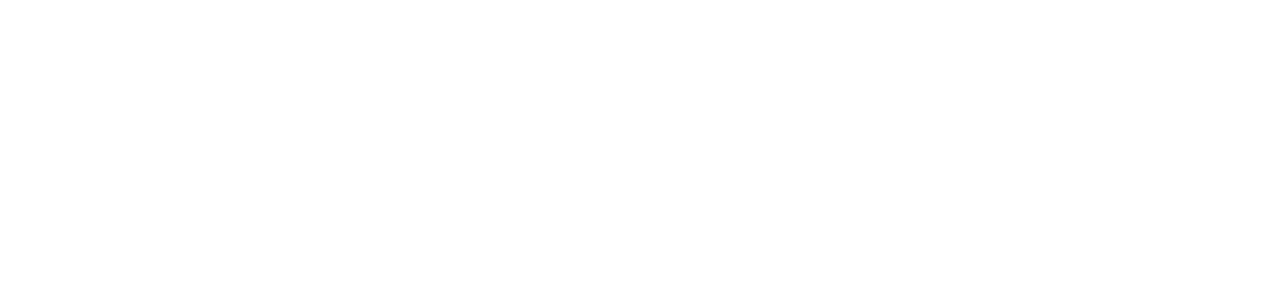
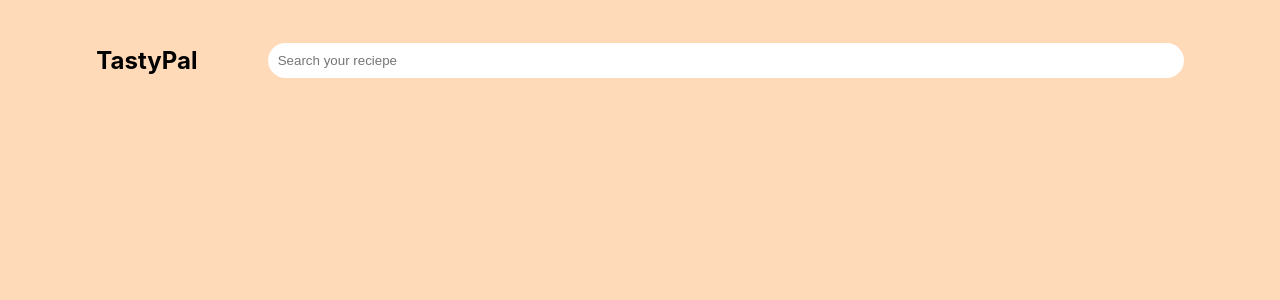
Before and after one commit to AaliyanAsif/tasty-pal, a React (Create React App) app: page / in a window 1280 px wide. Shown: the top 300 px of the page. Built offline with nearby package versions, Linux system fonts and the light colour scheme; no server answers.

Commit message:
api integration

```diff
--- a/src/App.js
+++ b/src/App.js
@@ -1,5 +1,29 @@
+import React, { useState, useEffect } from "react";
+import Navbar from "./components/Navbar";
+
+const KEY = "75381cdd0ba840c084b5e13a74aa9e73";
+
 function App() {
-  return <div className="App"></div>;
+  const [recipe, setRecipe] = useState([]);
+  const [query, setQuery] = useState("");
+
+  useEffect(() => {
+    async function fetchRecipes() {
+      const res = await fetch(
+        `https://api.spoonacular.com/recipes/complexSearch?apiKey=${KEY}&query=pizza.`
+      );
+      const data = await res.json();
+      const results = data.results;
+
+      setRecipe(results);
+    }
+    fetchRecipes();
+  }, []);
+  return (
+    <div className="App">
+      <Navbar query={query} setQuery={setQuery} />
+    </div>
+  );
 }
 
 export default App;
--- /dev/null
+++ b/src/components/Navbar.js
@@ -0,0 +1,11 @@
+import React from "react";
+import SearchBar from "./SearchBar";
+
+export default function Navbar({ query, setQuery }) {
+  return (
+    <div className="nav">
+      <h2>TastyPal</h2>
+      <SearchBar query={query} setQuery={setQuery} />
+    </div>
+  );
+}
--- /dev/null
+++ b/src/components/RecipeList.js
@@ -0,0 +1,5 @@
+import React from "react";
+
+export default function RecipeList() {
+  return <div>RecipeList</div>;
+}
--- /dev/null
+++ b/src/components/SearchBar.js
@@ -0,0 +1,15 @@
+import React, { useState } from "react";
+
+export default function SearchBar({ query, setQuery }) {
+  return (
+    <div>
+      <input
+        className="search-bar"
+        placeholder="Search your reciepe "
+        type="text"
+        value={query}
+        onChange={(e) => setQuery(e.target.value)}
+      />
+    </div>
+  );
+}
--- a/src/index.css
+++ b/src/index.css
@@ -1,13 +1,31 @@
 body {
   margin: 0;
-  font-family: -apple-system, BlinkMacSystemFont, 'Segoe UI', 'Roboto', 'Oxygen',
-    'Ubuntu', 'Cantarell', 'Fira Sans', 'Droid Sans', 'Helvetica Neue',
+  padding: 1rem;
+  background-color: #ffdab9;
+  font-family: -apple-system, BlinkMacSystemFont, "Segoe UI", "Roboto", "Oxygen",
+    "Ubuntu", "Cantarell", "Fira Sans", "Droid Sans", "Helvetica Neue",
     sans-serif;
   -webkit-font-smoothing: antialiased;
   -moz-osx-font-smoothing: grayscale;
 }
 
 code {
-  font-family: source-code-pro, Menlo, Monaco, Consolas, 'Courier New',
+  font-family: source-code-pro, Menlo, Monaco, Consolas, "Courier New",
     monospace;
 }
+
+/******************** Navbar  *************/
+
+.nav {
+  padding: 10px;
+  display: flex;
+  justify-content: space-evenly;
+  align-items: center;
+}
+
+.search-bar {
+  padding: 10px;
+  border-radius: 20px;
+  border: 0;
+  width: 70vw;
+}
```
